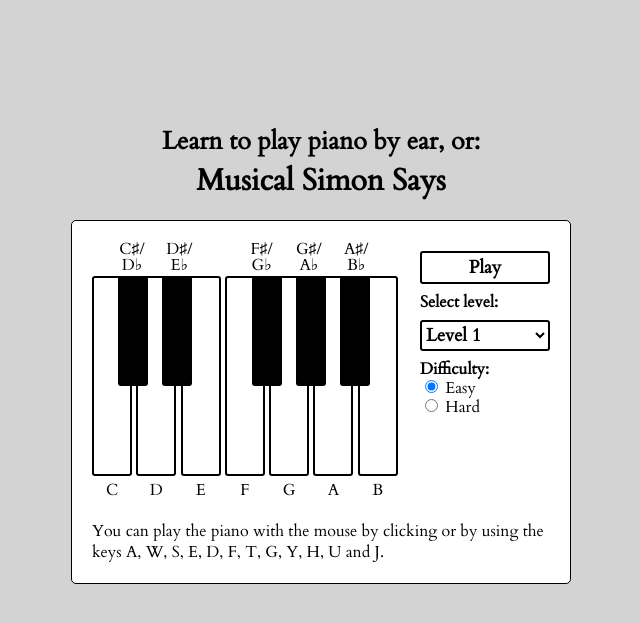
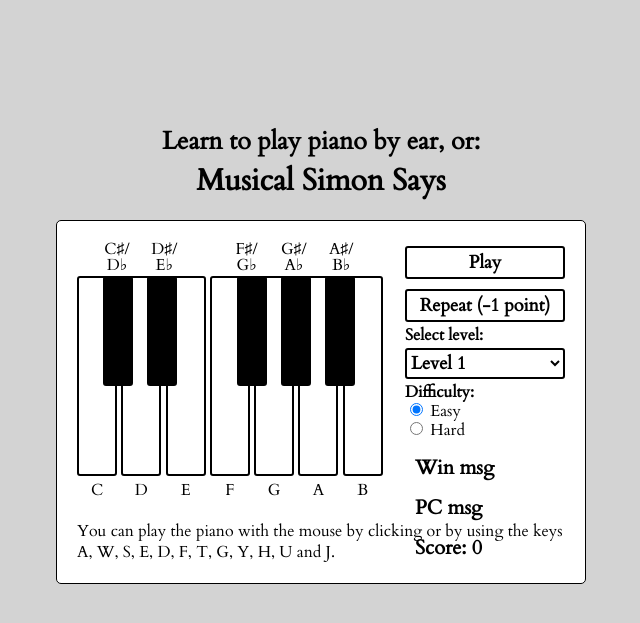
Before and after one commit to eadpearce/project-1-webmidi, a PHP site: page / in a window 1280 px wide. Shown: the top 623 px of the page, without its empty margins (319-959 px from the left). Run offline with PHP 8.4, Linux system fonts and the light colour scheme; some libraries are stand-ins or nearby versions.

Commit message:
Added message while computer is playing and a score counter.

```diff
--- a/css/style.css
+++ b/css/style.css
@@ -17,8 +17,8 @@ body {
   clear: both;
 }
 .options {
-  width: 130px;
-  margin: 10px 0;
+  width: 160px;
+  margin: 5px 0;
   font-family: 'Cardo', serif;
   font-weight:bold;
   line-height: 1.5em;
@@ -34,17 +34,17 @@ label {
 .pre {
   font-size: 25px;
 }
-.winmsg {
+.notif {
   margin: 20px 0;
   padding: 0 10px;
   font-weight: bold;
   font-size: 20px;
 }
-.winmsg:after {
+.notif:after {
   content: '\00a0';
 }
 main {
-  width: 500px;
+  width: 530px;
   margin: 100px auto;
 }
 h1 {
@@ -62,10 +62,10 @@ h1 {
 }
 .controls {
   height: 260px;
-  width: 130px;
+  width: 160px;
   float: right;
 }
-.play:hover {
+.options:hover {
   background: #ddd;
 }
 .black-keys {
--- a/index.html
+++ b/index.html
@@ -51,8 +51,9 @@
       </div>
       <div class="controls">
         <button class="options play">Play</button>
+        <button class="options repeat">Repeat (-1 point)</button>
         <form>
-          <label for="level">Select level:</label>
+          <label for="level">Select level:</label><br>
           <select name="level" class="options">
             <option value="level1" selected>Level 1</option>
             <option value="level2">Level 2</option>
@@ -65,7 +66,9 @@
           <input class="difficulty" type="radio" name="difficulty" value="easy" checked> Easy<br>
           <input class="difficulty" type="radio" name="difficulty" value="hard"> Hard<br>
         </form>
-        <p class="winmsg"></p>
+        <p class="notif winmsg">Win msg</p>
+        <p class="notif pcmsg">PC msg</p>
+        <p class="notif score">Score</p>
       </div>
       <div class="instructions">
         You can play the piano with the mouse by clicking or by using the keys A, W, S, E, D, F, T, G, Y, H, U and J.
--- a/js/app.js
+++ b/js/app.js
@@ -7,13 +7,13 @@
 // index corresponds to note ID
 const keyboardControl = [65, 87, 83, 69, 68, 70, 84, 71, 89, 72, 85, 74];
 const levels = {
-  1: { notes: [0,2,4], phraseLength: 3 },
-  2: { notes: [0,2,4,5,7], phraseLength: 4 },
-  3: { notes: [0,2,4,5,7,9,11], phraseLength: 4 },
-  4: { notes: [0,2,4,5,7,9,11], phraseLength: 5 },
-  5: { notes: [0,1,2,3,4,5,6,7], phraseLength: 5 },
-  6: { notes: [0,1,2,3,4,5,6,7,8,9,10,11], phraseLength: 5 },
-  7: { notes: [0,1,2,3,4,5,6,7,8,9,10,11], phraseLength: 7 }
+  1: { notes: [0,2,4], phraseLength: 3, score: 1},
+  2: { notes: [0,2,4,5,7], phraseLength: 4, score: 2 },
+  3: { notes: [0,2,4,5,7,9,11], phraseLength: 4, score: 3 },
+  4: { notes: [0,2,4,5,7,9,11], phraseLength: 5, score: 4 },
+  5: { notes: [0,1,2,3,4,5,6,7], phraseLength: 5, score: 5 },
+  6: { notes: [0,1,2,3,4,5,6,7,8,9,10,11], phraseLength: 5, score: 6 },
+  7: { notes: [0,1,2,3,4,5,6,7,8,9,10,11], phraseLength: 7, score: 7 }
 };
 
 // start at level1 by default
@@ -22,9 +22,11 @@ let currentLevel = levels[1];
 let time = 0;
 let playerNotes = [];
 let pcNotes = [];
-let currentDifficulty = 'easy';
+// score weighting for difficulty - 1 is easy 2 is hard
+let currentDifficulty = 1;
 let canPlay = false;
-
+let score = 0;
+let tempo = 1000;
 
 function genRand(length) {
   // copy currentLevel.notes to availNotes
@@ -41,10 +43,6 @@ function genRand(length) {
 }
 
 $( () => {
-  const $play = $('.play');
-  const $keys = $('.keys');
-  const $winmsg = $('.winmsg');
-
   // set up audio tags and src FIRST
   const container = document.querySelector('.container');
   for (let i = 0; i < 12; i++) {
@@ -53,8 +51,14 @@ $( () => {
     audios.src = 'sounds/audio'+i+'.ogg';
     container.appendChild(audios);
   }
-  // THEN assign them to variable
+
   const $audio = $('audio');
+  const $play = $('.play');
+  const $repeat = $('.repeat');
+  const $keys = $('.keys');
+  const $winmsg = $('.winmsg');
+  const $score = $('.score');
+  $score.html('Score: '+score);
 
   // check if correct
   function checkMatch() {
@@ -66,13 +70,15 @@ $( () => {
         $winmsg.html('Try again...');
         setTimeout( () => {
           $winmsg.html('');
-        }, 1000);
+        }, 1500);
         return false;
       }
     }
     // reset the array
     playerNotes = [];
     $winmsg.html('Correct!');
+    score = score + (currentLevel.score * currentDifficulty);
+    $score.html('Score: '+score);
     setTimeout( () => {
       $winmsg.html('');
     }, 1000);
@@ -87,9 +93,9 @@ $( () => {
   // difficulty selector
   $('.difficulty').on('change', function(e) {
     if (e.target.value === 'easy') {
-      currentDifficulty = 'easy';
+      currentDifficulty = 1;
     } else if (e.target.value === 'hard') {
-      currentDifficulty = 'hard';
+      currentDifficulty = 2;
     }
   });
 
@@ -152,6 +158,7 @@ $( () => {
 
   // PC phrase playback
   $play.on('click', function() {
+    $('.pcmsg').html('Playing...');
     playerNotes = [];
     pcNotes = [];
     pcNotes = genRand(currentLevel.phraseLength);
@@ -159,7 +166,7 @@ $( () => {
       const thisNote = pcNotes[time];
       // console.log(time);
       // console.log($('#key'+thisNote));
-      if (currentDifficulty === 'easy') {
+      if (currentDifficulty === 1) {
         $('#key'+thisNote).addClass('depress');
         setTimeout( () => {
           $('#key'+thisNote).removeClass('depress');
@@ -170,11 +177,40 @@ $( () => {
       time++;
       if (time === pcNotes.length) {
         // console.log('pcNotes: '+pcNotes);
+        $('.pcmsg').html('Your turn.');
         clearInterval(timer);
         time = 0;
         canPlay = true;
       }
-    }, 1000);
+    }, tempo);
+  });
+
+  // PC repeat button
+  $repeat.on('click', function() {
+    score--;
+    $score.html('Score: '+score);
+    $('.pcmsg').html('Playing...');
+    const timer = setInterval( () => {
+      const thisNote = pcNotes[time];
+      // console.log(time);
+      // console.log($('#key'+thisNote));
+      if (currentDifficulty === 1) {
+        $('#key'+thisNote).addClass('depress');
+        setTimeout( () => {
+          $('#key'+thisNote).removeClass('depress');
+        }, 500);
+      }
+      $audio[thisNote].currentTime=0;
+      $audio[thisNote].play();
+      time++;
+      if (time === pcNotes.length) {
+        // console.log('pcNotes: '+pcNotes);
+        $('.pcmsg').html('Your turn.');
+        clearInterval(timer);
+        time = 0;
+        canPlay = true;
+      }
+    }, tempo);
   });
 
 
```
